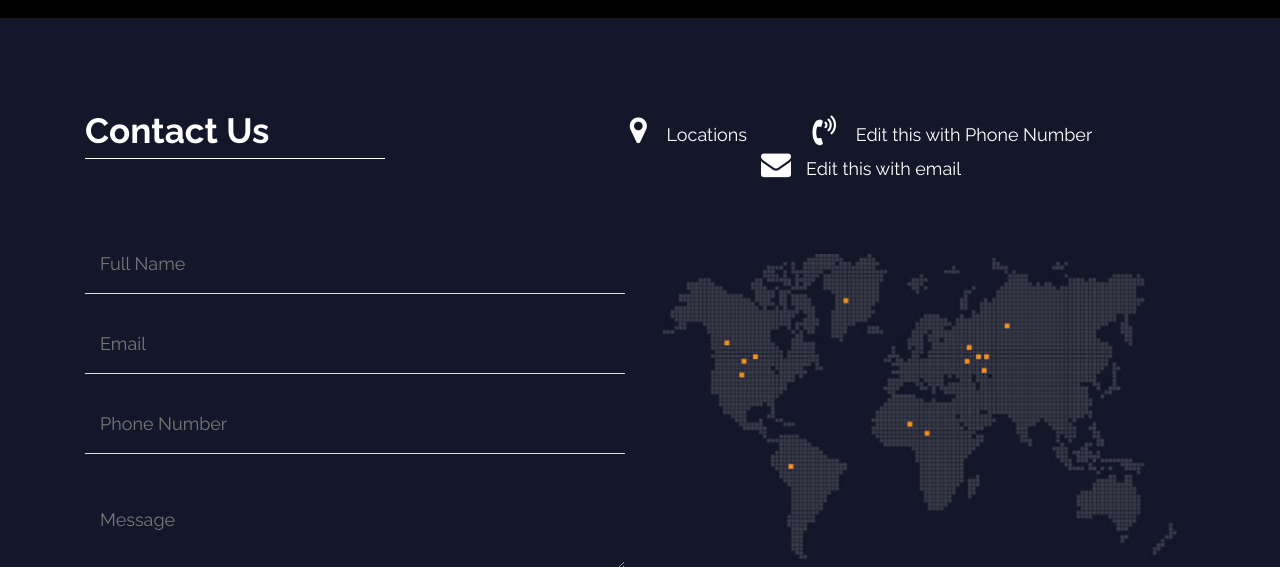
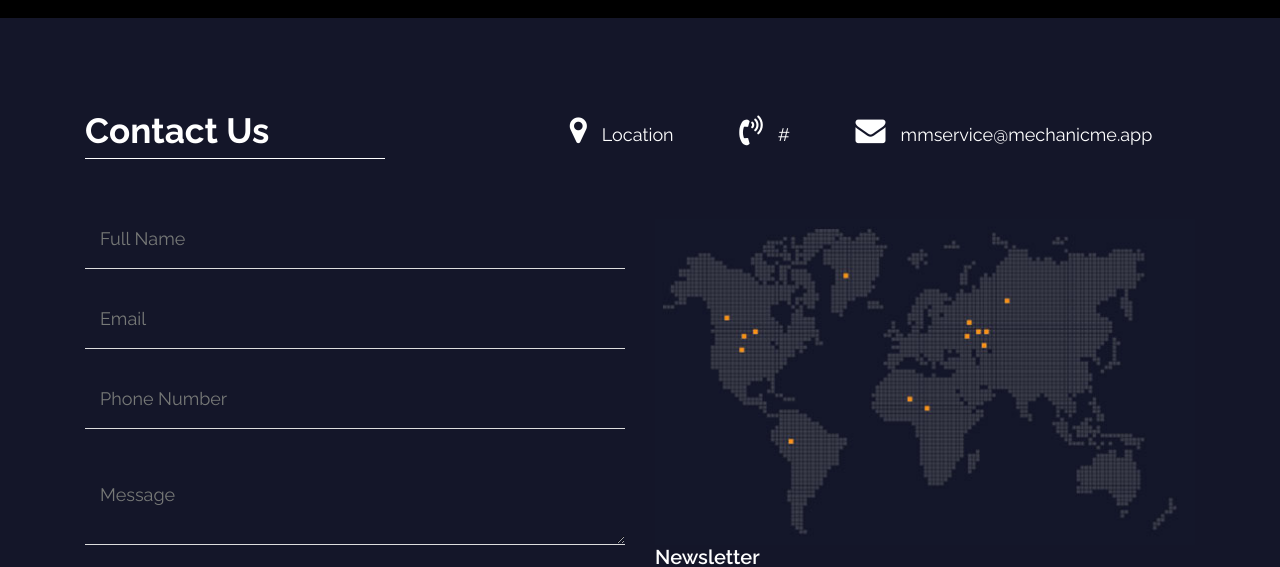
Before and after one commit to Eclipse04/MechanicMe, a plain HTML site: page contact.html in a window 1280 px wide. Shown: the part 92-659 px from the top of the page. Drawn offline with nearby package versions, Linux system fonts and the light colour scheme.

Commit message:
Update contact.html

```diff
--- a/contact.html
+++ b/contact.html
@@ -102,9 +102,9 @@
                   </div>
                   <div class="col-md-8">
                      <ul class="location_icon">
-                        <li><a href="#"><i class="fa fa-map-marker" aria-hidden="true"></i></a> Locations</li>
-                        <li><a href="#"><i class="fa fa-volume-control-phone" aria-hidden="true"></i></a> Edit this with Phone Number</li>
-                        <li><a href="#"><i class="fa fa-envelope" aria-hidden="true"></i></a>Edit this with email</li>
+                        <li><a href="#"><i class="fa fa-map-marker" aria-hidden="true"></i></a>Location</li>
+                        <li><a href="#"><i class="fa fa-volume-control-phone" aria-hidden="true"></i></a>#</li>
+                        <li><a href="#"><i class="fa fa-envelope" aria-hidden="true"></i></a>mmservice@mechanicme.app</li>
                      </ul>
                   </div>
                   <div class="col-md-6">
```
